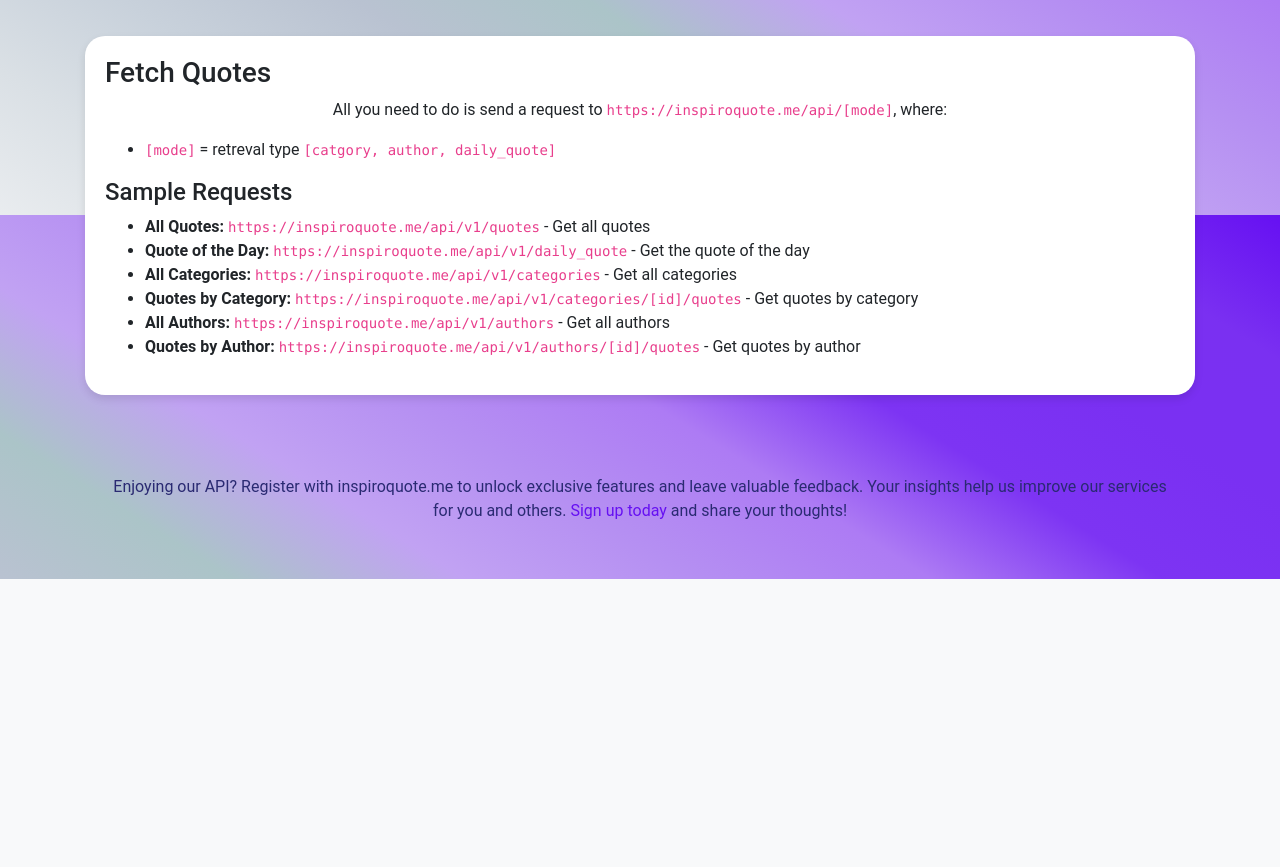
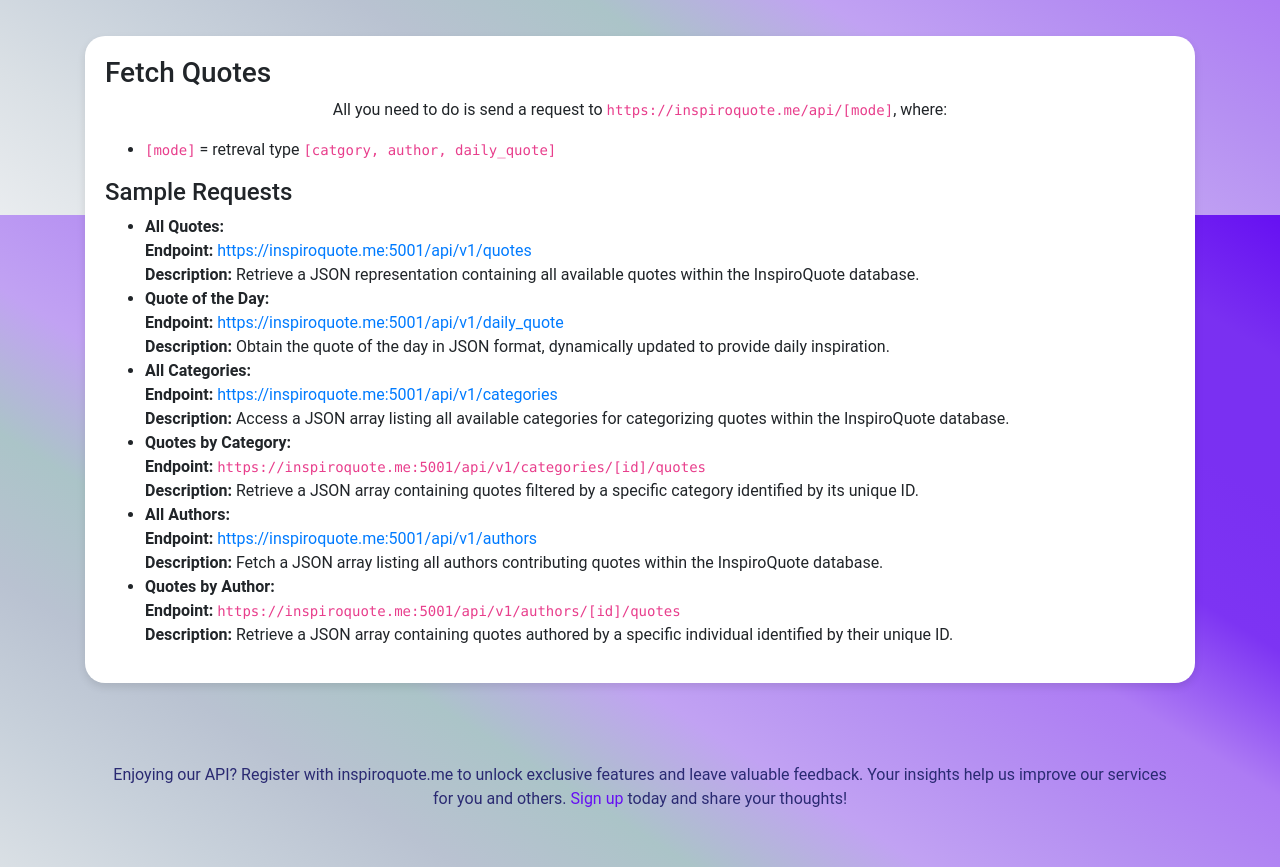
Before and after one commit to houcine200/InspiroQuote, a Flask app: page / in a window 1280 px wide. Shown: the part 2185-3052 px from the top of the page. Before the commit the page ends 2764 px from the top, so only its background shows below. Run offline with Flask 3, Linux system fonts and the light colour scheme; some libraries are stand-ins or nearby versions.

Commit message:
add links for sample requests in home.html

```diff
--- a/web_dynamic/templates/home.html
+++ b/web_dynamic/templates/home.html
@@ -94,31 +94,38 @@
                 <h4>Sample Requests</h4>
                 <ul>
                     <li>
-        <strong>All Quotes:</strong>
-        <code>https://inspiroquote.me/api/v1/quotes</code> - Get all quotes
+                        <strong>All Quotes:</strong><br>
+                        <strong>Endpoint:</strong> <a href="https://inspiroquote.me:5001/api/v1/quotes" target="_blank">https://inspiroquote.me:5001/api/v1/quotes</a><br>
+                        <strong>Description:</strong> Retrieve a JSON representation containing all available quotes within the InspiroQuote database.
                     </li>
                     <li>
-        <strong>Quote of the Day:</strong>
-        <code>https://inspiroquote.me/api/v1/daily_quote</code> - Get the quote of the day
+                        <strong>Quote of the Day:</strong><br>
+                        <strong>Endpoint:</strong> <a href="https://inspiroquote.me:5001/api/v1/daily_quote" target="_blank">https://inspiroquote.me:5001/api/v1/daily_quote</a><br>
+                        <strong>Description:</strong> Obtain the quote of the day in JSON format, dynamically updated to provide daily inspiration.
                     </li>
                     <li>
-        <strong>All Categories:</strong>
-        <code>https://inspiroquote.me/api/v1/categories</code> - Get all categories
+                        <strong>All Categories:</strong><br>
+                        <strong>Endpoint:</strong> <a href="https://inspiroquote.me:5001/api/v1/categories" target="_blank">https://inspiroquote.me:5001/api/v1/categories</a><br>
+                        <strong>Description:</strong> Access a JSON array listing all available categories for categorizing quotes within the InspiroQuote database.
                     </li>
                     <li>
-        <strong>Quotes by Category:</strong>
-        <code>https://inspiroquote.me/api/v1/categories/[id]/quotes</code> - Get quotes by category
+                        <strong>Quotes by Category:</strong><br>
+                        <strong>Endpoint:</strong> <code>https://inspiroquote.me:5001/api/v1/categories/[id]/quotes</code><br>
+                        <strong>Description:</strong> Retrieve a JSON array containing quotes filtered by a specific category identified by its unique ID.
                     </li>
                     <li>
-        <strong>All Authors:</strong>
-        <code>https://inspiroquote.me/api/v1/authors</code> - Get all authors
+                        <strong>All Authors:</strong><br>
+                        <strong>Endpoint:</strong> <a href="https://inspiroquote.me:5001/api/v1/authors" target="_blank">https://inspiroquote.me:5001/api/v1/authors</a><br>
+                        <strong>Description:</strong> Fetch a JSON array listing all authors contributing quotes within the InspiroQuote database.
                     </li>
                     <li>
-        <strong>Quotes by Author:</strong>
-        <code>https://inspiroquote.me/api/v1/authors/[id]/quotes</code> - Get quotes by author
+                        <strong>Quotes by Author:</strong><br>
+                        <strong>Endpoint:</strong> <code>https://inspiroquote.me:5001/api/v1/authors/[id]/quotes</code><br>
+                        <strong>Description:</strong> Retrieve a JSON array containing quotes authored by a specific individual identified by their unique ID.
                     </li>
-    <!-- Add more sample requests as needed -->
                 </ul>
+
+
             </div>
         </section>
     </main>
@@ -126,8 +133,9 @@
     <footer>
         <p>Enjoying our API? Register with inspiroquote.me to unlock exclusive features
             and leave valuable feedback. Your insights help us improve our services for
-            you and others. <a href="http://localhost:5000/register">Sign up today</a>
-            and share your thoughts!</p>
+            you and others. <a href="https://inspiroquote.me/register">Sign up</a>
+            today and share your thoughts!
+        </p>
     </footer>
 </body>
 </html>
```
Lines whose indentation alone changed are shown as unchanged.
